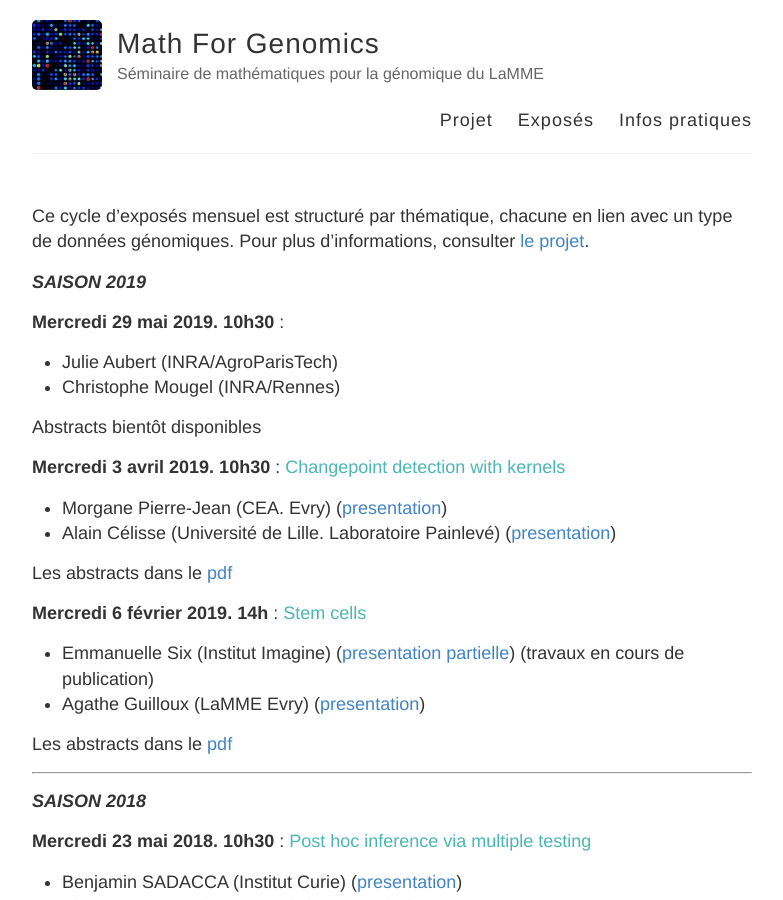
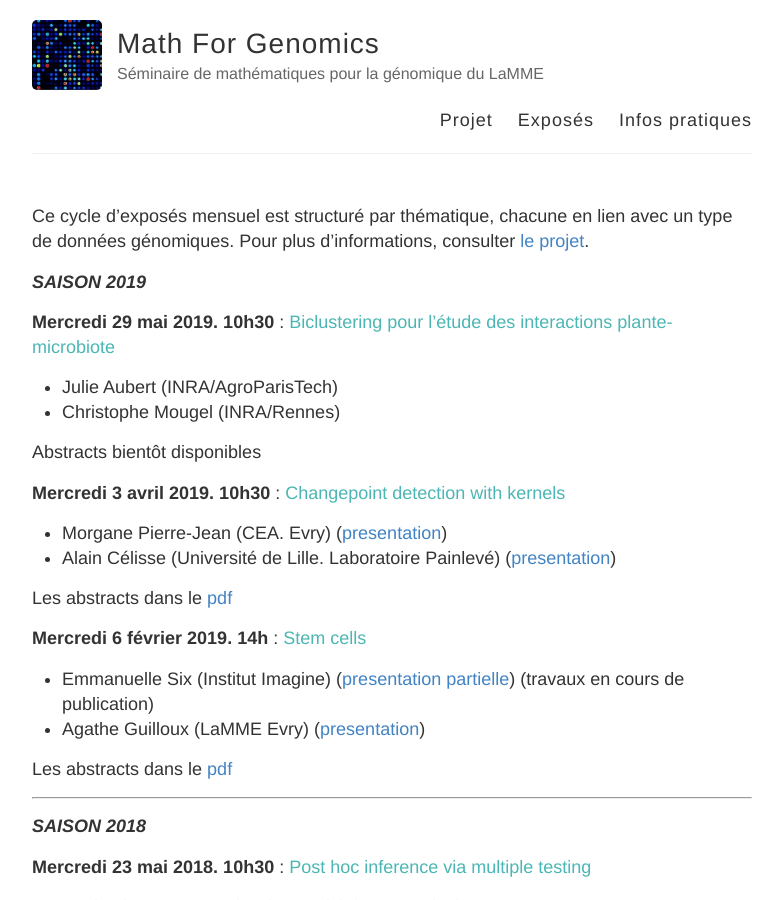
Before and after one commit to MathForGenomics/MathForGenomics.github.io, a Jekyll site: the page built from exposes.md, in a window 1280 px wide and 900 px high. Shown: the whole window, without its empty margins (248-1031 px from the left). Built offline with Jekyll 4.4.1, drawn with Linux system fonts in a browser that asks for light colours.

Commit message:
Update exposes.md

```diff
--- a/exposes.md
+++ b/exposes.md
@@ -9,7 +9,7 @@ Ce cycle d’exposés mensuel est structuré par thématique, chacune en lien av
 ***SAISON 2019***
 
 
-**Mercredi 29 mai 2019. 10h30** : <span style="color:rgb(75, 182, 180)"></span>
+**Mercredi 29 mai 2019. 10h30** : <span style="color:rgb(75, 182, 180)">Biclustering pour l'étude des interactions plante-microbiote</span>
 - Julie Aubert (INRA/AgroParisTech)
 - Christophe Mougel (INRA/Rennes)
 
```
